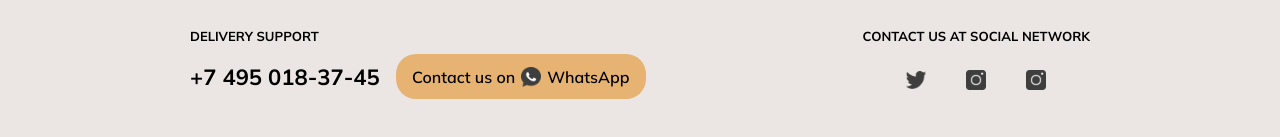
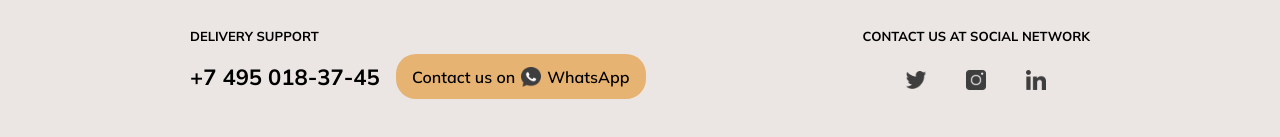
Before and after one commit to syzwnftr/circle-of-life, a React (Create React App) app: page / in a window 1280 px wide. Shown: the part 5156-5293 px from the top of the page. Built offline with nearby package versions, Linux system fonts and the light colour scheme; the HTML template or start-up script is replaced by a standard one.

Commit message:
Change fb icon to linkedin, wrap icon into a tag

```diff
--- a/src/components/footer/Footer.jsx
+++ b/src/components/footer/Footer.jsx
@@ -2,6 +2,7 @@ import './Footer.css';
 import WA from '../../img/whatsapp.png';
 import Twitter from '../../img/twitt.png';
 import IG from '../../img/ig.png';
+import LI from '../../img/linkedin.png';
 
 function Footer() {
     return (
@@ -26,9 +27,15 @@ function Footer() {
                     <h3 className="c-title second">Contact us at social network</h3>
 
                     <div className="c-info medsoc">
-                        <img src={Twitter} alt="" className="c-icon" />
-                        <img src={IG} alt="" className="c-icon" />
-                        <img src={IG} alt="" className="c-icon" />
+                        <a href="https://twitter.com" className="c-medsoc" target="_blank" rel="noreferrer">
+                            <img src={Twitter} alt="" className="c-icon" />
+                        </a>
+                        <a href="https://instagram.com" className="c-medsoc" target="_blank" rel="noreferrer">
+                            <img src={IG} alt="" className="c-icon" />
+                        </a>
+                        <a href="https://linkedin.com" className="c-medsoc" target="_blank" rel="noreferrer">
+                            <img src={LI} alt="" className="c-icon" />
+                        </a>
                     </div>
                  </div>
             </div>
```
